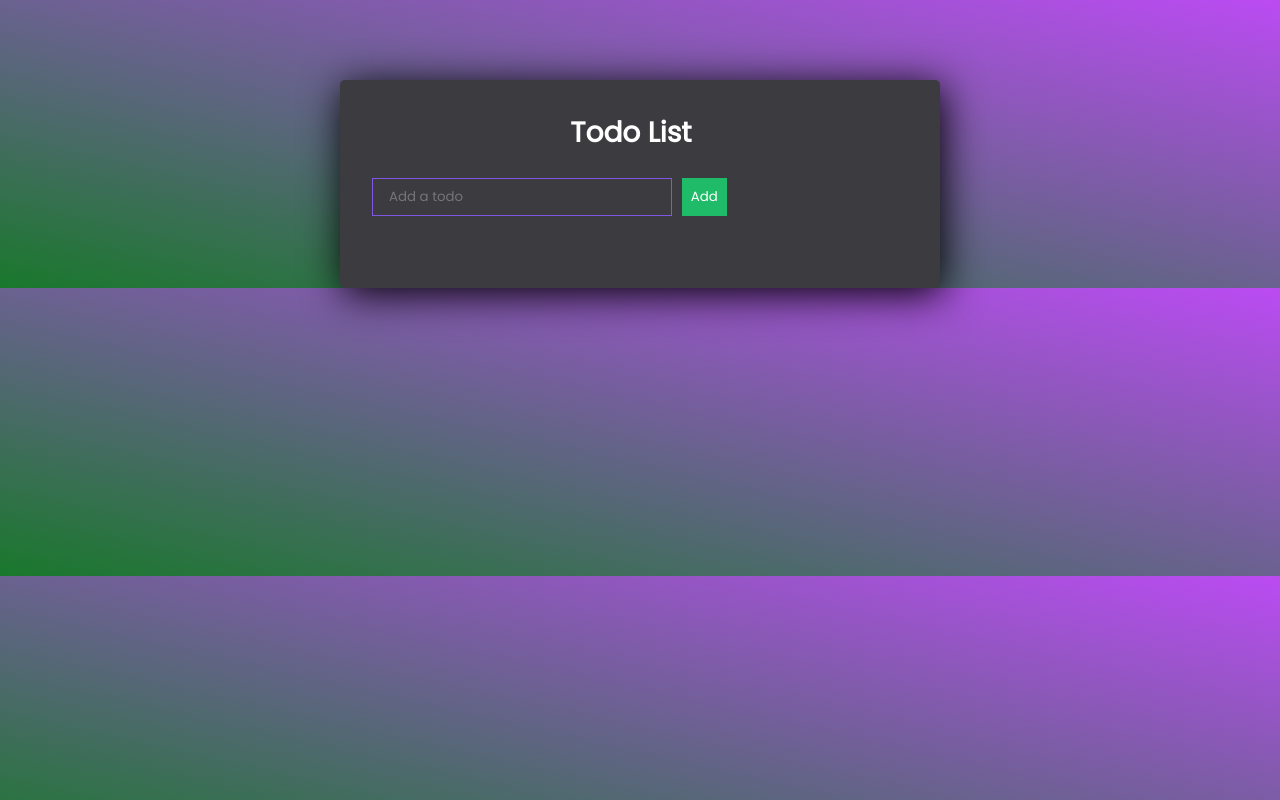
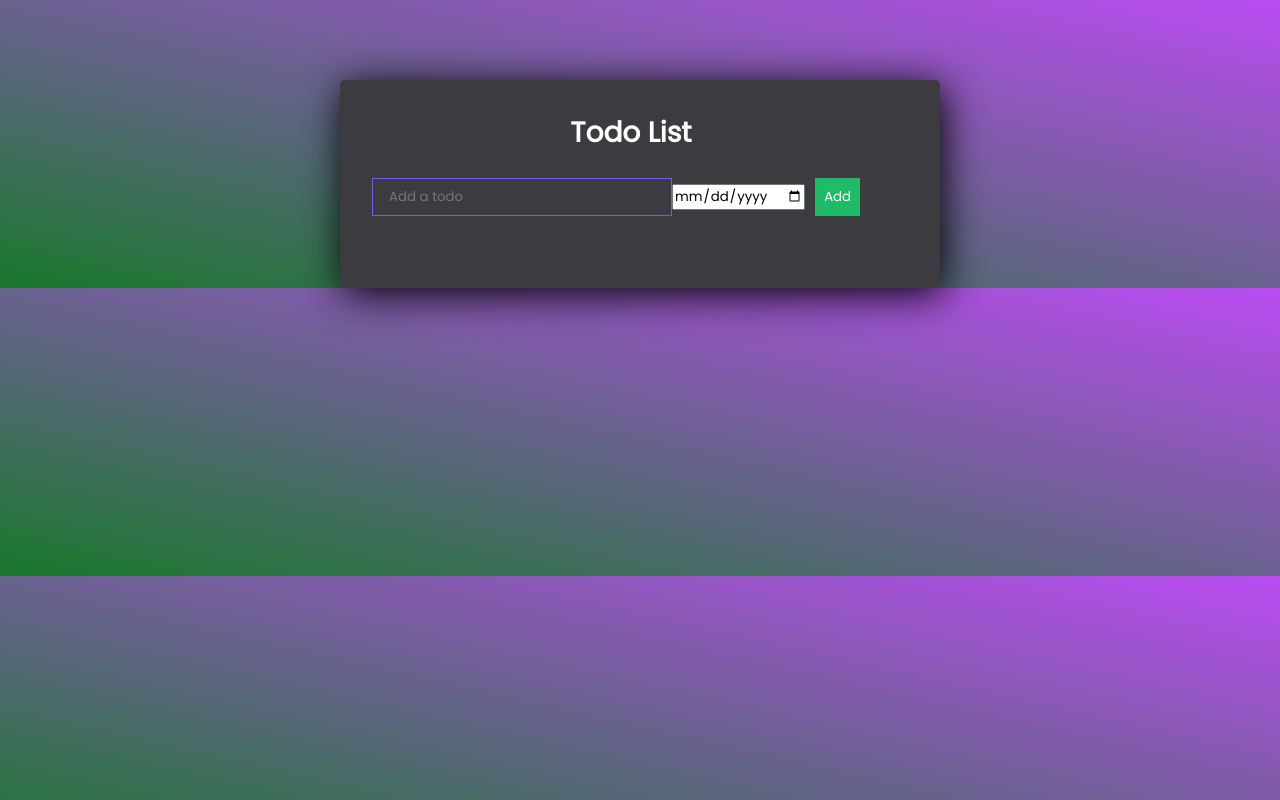
Before and after one commit to skillhunter333/todolist-react, a React (Create React App) app: page / in a window 1280 px wide. Built offline with nearby package versions, Linux system fonts and the light colour scheme.

Commit message:
Added in a date function

```diff
--- a/src/App.css
+++ b/src/App.css
@@ -81,7 +81,7 @@ h1 {
   border: none;
   padding: 0.55rem;
   cursor: pointer;
-
+  margin-left: 10px;
 }
 p{
   margin-left: 140px;
--- a/src/App.js
+++ b/src/App.js
@@ -4,6 +4,7 @@ import React, { useState, useEffect } from "react";
 const TodoList = () => {
   const [todos, setTodos] = useState([]);
   const [newTodo, setNewTodo] = useState("");
+  const [newDate, setNewDate] = useState("");
 
   useEffect(() => {
     const storedTodos = JSON.parse(localStorage.getItem("todos")) || [];
@@ -20,9 +21,11 @@ const TodoList = () => {
       const todo = {
         title: newTodo,
         done: false,
+        date: newDate,
       };
       setTodos([...todos, todo]);
       setNewTodo("");
+      setNewDate("");
     }
   };
 
@@ -32,9 +35,10 @@ const TodoList = () => {
     setTodos(newTodos);
   };
 
-  const editTodo = (index, newTitle) => {
+  const editTodo = (index, newTitle, newDate) => {
     const newTodos = [...todos];
     newTodos[index].title = newTitle;
+    newTodos[index].date = newDate;
     setTodos(newTodos);
   };
 
@@ -44,45 +48,52 @@ const TodoList = () => {
     setTodos(newTodos);
   };
 
-
   return (
-
     <div className='TodoWrapper'>
       <h1>Todo List</h1>
-      <form onSubmit={addTodo} className="TodoForm">
+      <form className="TodoForm" onSubmit={addTodo}>
         <input
-        className='todo-input'
+          className="todo-input"
           type="text"
           name="title"
           placeholder="Add a todo"
           value={newTodo}
           onChange={(e) => setNewTodo(e.target.value)}
         />
+        <input
+          type="date"
+          name="date"
+          value={newDate}
+          onChange={(e) => setNewDate(e.target.value)}
+        />
         <button className='todo-btn' type="submit">Add</button>
       </form>
-      <ul >
+      <ul className="todo-list">
         {todos.map((todo, index) => (
-          <li className='Todo' key={index}>
+          <li key={index} className='Todo'>
             <input
               type="checkbox"
               checked={todo.done}
               onChange={() => toggleDone(index)}
             />
             <span style={{ textDecoration: todo.done ? "line-through" : "" }}>
-            {todo.title}
-            <p className='input'></p></span>
-
+            {todo.title}</span>
+            <span>{todo.date}</span>
+            <div className="buttons-container">
               <button className='todo-delete' onClick={() => deleteTodo(index)}>Delete</button>
-            <button className='todo-edit'
+              <button
+              className='todo-edit'
                 onClick={() => {
-                const newTitle = prompt("Enter new item:", todo.title);
+                  const newTitle = prompt("Enter new title:", todo.title);
+                  const newDate = prompt("Enter new due date:", todo.date);
                   if (newTitle !== null) {
-                  editTodo(index, newTitle);
+                    editTodo(index, newTitle, newDate);
                   }
                 }}
               >
                 Edit
               </button>
+            </div>
           </li>
         ))}
       </ul>
```
Lines whose indentation alone changed are shown as unchanged.
